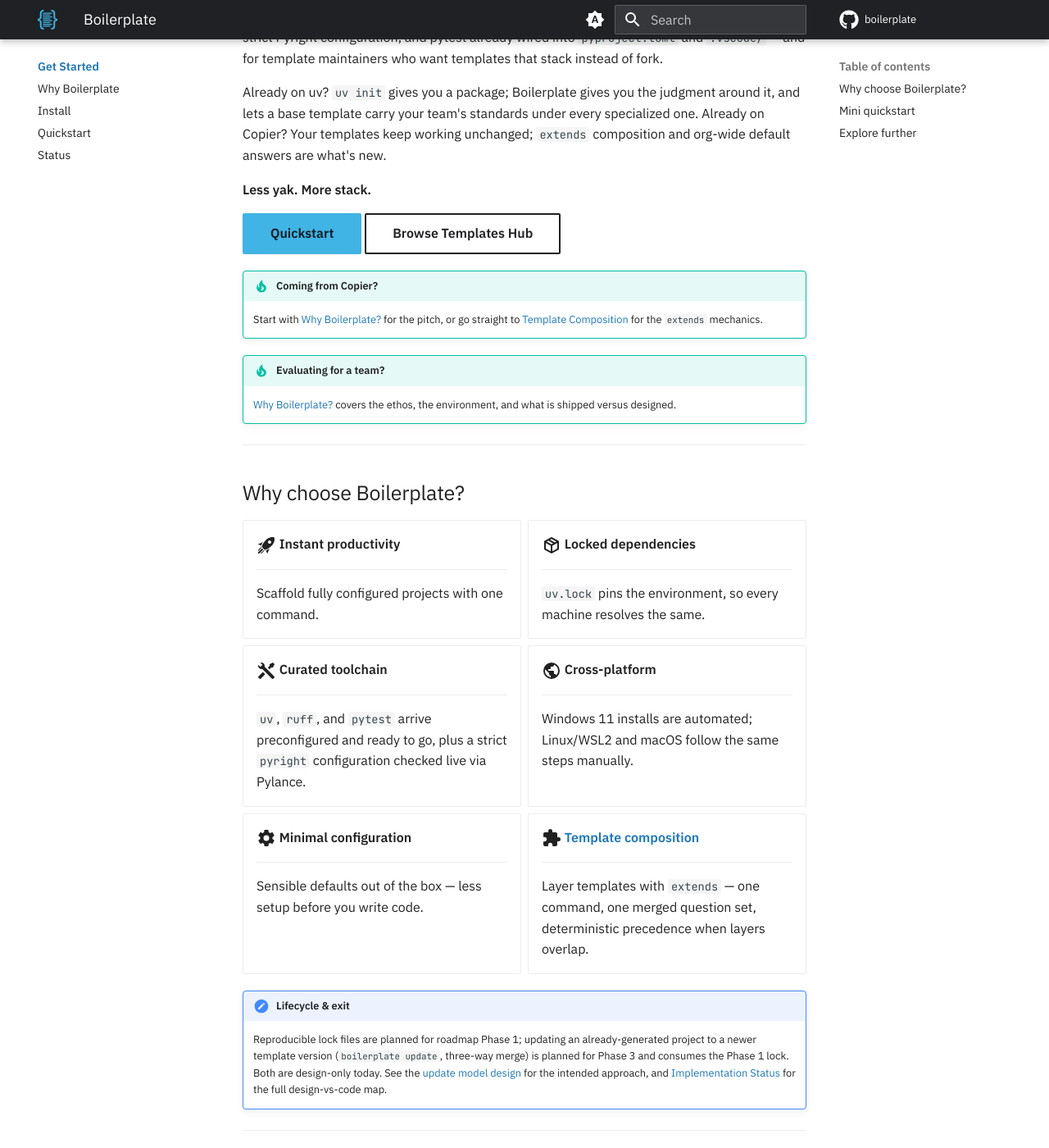
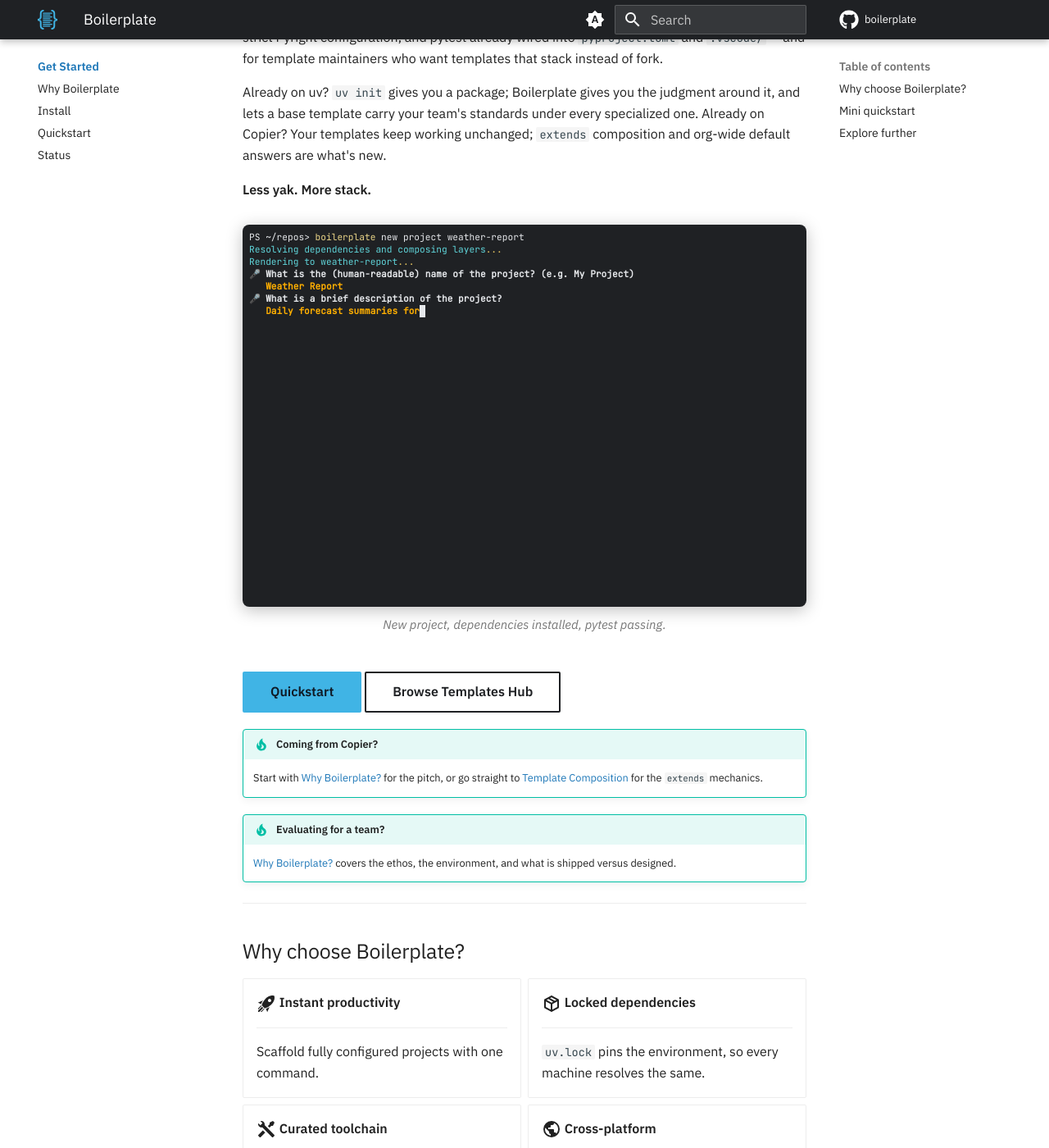
Before and after one commit to TheRealBillSiegler/boilerplate, an MkDocs documentation site: the page built from docs/index.md, in a window 1280 px wide and 1400 px high, scrolled down 331 px. Shown: the whole window at 82% size. Built offline with MkDocs 1.6.1 and Material for MkDocs 9.7.7, drawn with Linux system fonts in a browser that asks for light colours; comment, search, counter and statistics services are not loaded; the version menu is left out.

Commit message:
docs: show the demo on the home page and in the README
The home page embeds the recording through its script wrapper into the
self-hosted player (stock hover controls, autoplay and loop, a poster
and manual controls under prefers-reduced-motion), loaded on the home
page only; the README shows the gif.

Co-Authored-By: Claude Fable 5.1 <noreply@anthropic.com>

```diff
--- /dev/null
+++ b/docs/assets/demo.js
@@ -0,0 +1,65 @@
+/**
+ * Home-page demo: plays the scripted terminal recording, respecting
+ * prefers-reduced-motion.
+ *
+ * The home page embeds the scripted terminal demo as an asciicast, played
+ * back by the self-hosted asciinema-player (docs/assets/asciinema/). A
+ * viewer who has asked their OS for reduced motion gets a static poster
+ * frame with manual playback controls instead of autoplaying, looping
+ * playback.
+ *
+ * The recording is passed in as data (window.BOILERPLATE_DEMO_CAST, set by
+ * boilerplate-new-cast.js) rather than as a URL for the player to fetch():
+ * fetch() of a relative path is blocked from a null origin, so a URL source
+ * cannot play at all when the offline bundle is opened from file://. A
+ * plain <script src> loading the cast's own JS wrapper has no such
+ * restriction, and the mechanism is identical for the online site.
+ */
+(function () {
+  "use strict";
+
+  function prefersReducedMotion() {
+    return Boolean(
+      window.matchMedia && window.matchMedia("(prefers-reduced-motion: reduce)").matches
+    );
+  }
+
+  function initDemoCast() {
+    var el = document.getElementById("demo-cast");
+    if (!el || typeof AsciinemaPlayer === "undefined" || !window.BOILERPLATE_DEMO_CAST) {
+      return;
+    }
+    // Instant-navigation can call this again on the same element; skip a
+    // second player instead of stacking one on top of another.
+    if (el.querySelector(".ap-wrapper")) {
+      return;
+    }
+    var reduced = prefersReducedMotion();
+    AsciinemaPlayer.create({ data: window.BOILERPLATE_DEMO_CAST }, el, {
+      cols: 100,
+      rows: 28,
+      fit: "width",
+      preload: true,
+      autoPlay: !reduced,
+      loop: !reduced,
+      controls: "auto",
+      idleTimeLimit: 2,
+      // A poster is only wanted when playback will not start on its own;
+      // with autoplay it shows for a beat before the first frame, which
+      // reads as a flash of the wrong moment.
+      poster: reduced ? "npt:0:04" : undefined,
+      terminalFontFamily: "'JetBrains Mono', monospace",
+    });
+  }
+
+  // Material's instant-navigation observable, when that feature is enabled;
+  // otherwise a plain DOMContentLoaded covers the one full-page load this
+  // script actually runs under today.
+  if (typeof document$ !== "undefined" && document$ && typeof document$.subscribe === "function") {
+    document$.subscribe(initDemoCast);
+  } else if (document.readyState === "loading") {
+    document.addEventListener("DOMContentLoaded", initDemoCast);
+  } else {
+    initDemoCast();
+  }
+})();
--- a/docs/index.md
+++ b/docs/index.md
@@ -11,6 +11,17 @@ Almost every Python project starts with work that isn't the work: picking the to
 Already on uv? `uv init` gives you a package; Boilerplate gives you the judgment around it, and lets a base template carry your team's standards under every specialized one. Already on Copier? Your templates keep working unchanged; `extends` composition and org-wide default answers are what's new.
 
 **Less yak. More stack.**
+
+<link rel="stylesheet" href="assets/asciinema/asciinema-player.css">
+
+<figure class="demo">
+  <div id="demo-cast" role="region" aria-label="Terminal recording: boilerplate new project walks through a few prompts, scaffolds a project, then uv run pytest passes."></div>
+  <figcaption>New project, dependencies installed, pytest passing.</figcaption>
+</figure>
+
+<script src="assets/asciinema/asciinema-player.min.js"></script>
+<script src="assets/demo/boilerplate-new-cast.js"></script>
+<script src="assets/demo.js"></script>
 
 [Quickstart](quickstart.md){ .md-button .md-button--primary } [Browse Templates Hub](templates-hub/index.md){ .md-button }
 
--- a/docs/stylesheets/extra.css
+++ b/docs/stylesheets/extra.css
@@ -151,6 +151,31 @@
   }
 }
 
+/* Home-page scripted demo. Material sets figure { width: fit-content }, and
+   #demo-cast is an empty div until the player mounts into it, so without an
+   explicit width the figure collapses to whatever narrow size the player
+   happens to pick first — asciinema-player's fit: "width" then has no real
+   container to fit against. Fill the content column instead (capped below by
+   #demo-cast's own max-width), matching the <video width="1000"> this
+   replaced. */
+.md-typeset figure.demo {
+  width: 100%;
+  margin: 1.5rem 0;
+}
+
+.md-typeset figure.demo #demo-cast {
+  max-width: 1000px;
+  border-radius: 8px;
+  overflow: hidden;
+  box-shadow: 0 4px 20px rgba(0, 0, 0, 0.25);
+}
+
+.md-typeset figure.demo figcaption {
+  margin-top: 0.5rem;
+  font-size: 0.75rem;
+  color: var(--md-default-fg-color--light);
+}
+
 /* Implementation-status legend (docs/status.md) — colors that hold their
    meaning (shipped/in-progress/design-only) in both schemes. */
 .md-typeset .status-shipped {
```
Also changed, not shown: README.md (+2 -0 lines), mkdocs.yml (+7 -0 lines).
